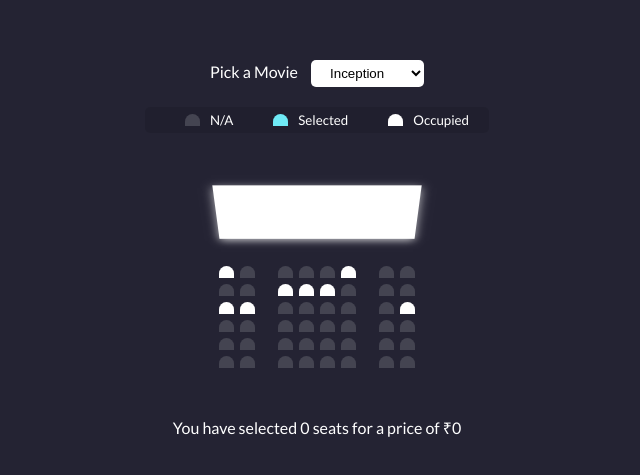
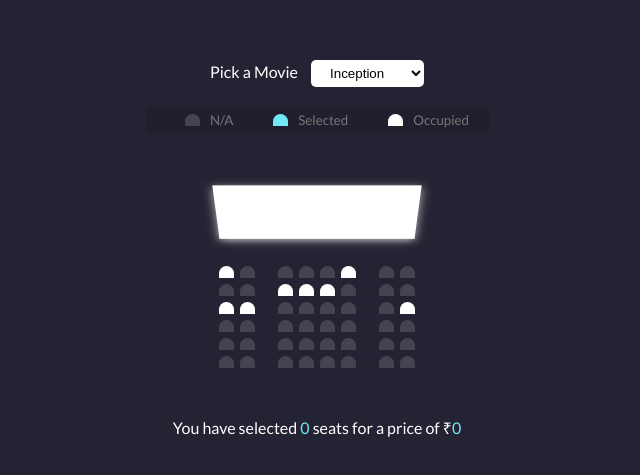
Before and after one commit to ishvar99/book_movie_tickets, a plain HTML site: page index.html in a window 1280 px wide. Shown: the part 161-636 px from the top of the page, without its empty margins (323-963 px from the left). Drawn offline with Linux system fonts and the light colour scheme.

Commit message:
more styling

```diff
--- a/style.css
+++ b/style.css
@@ -26,10 +26,12 @@ body{
 .showcase{
     background-color: rgba(0, 0, 0, 0.1);
     padding: 5px 10px;
+    color: #777;
     border-radius: 5px;
     display: flex;
     justify-content: center;
     align-items: center;
+
 }
 .showcase div{
     display: flex;
@@ -84,3 +86,7 @@ body{
     cursor: default;
     transform: scale(1);
 }
+
+p.text span{
+    color: #6feaf6;
+}
```
